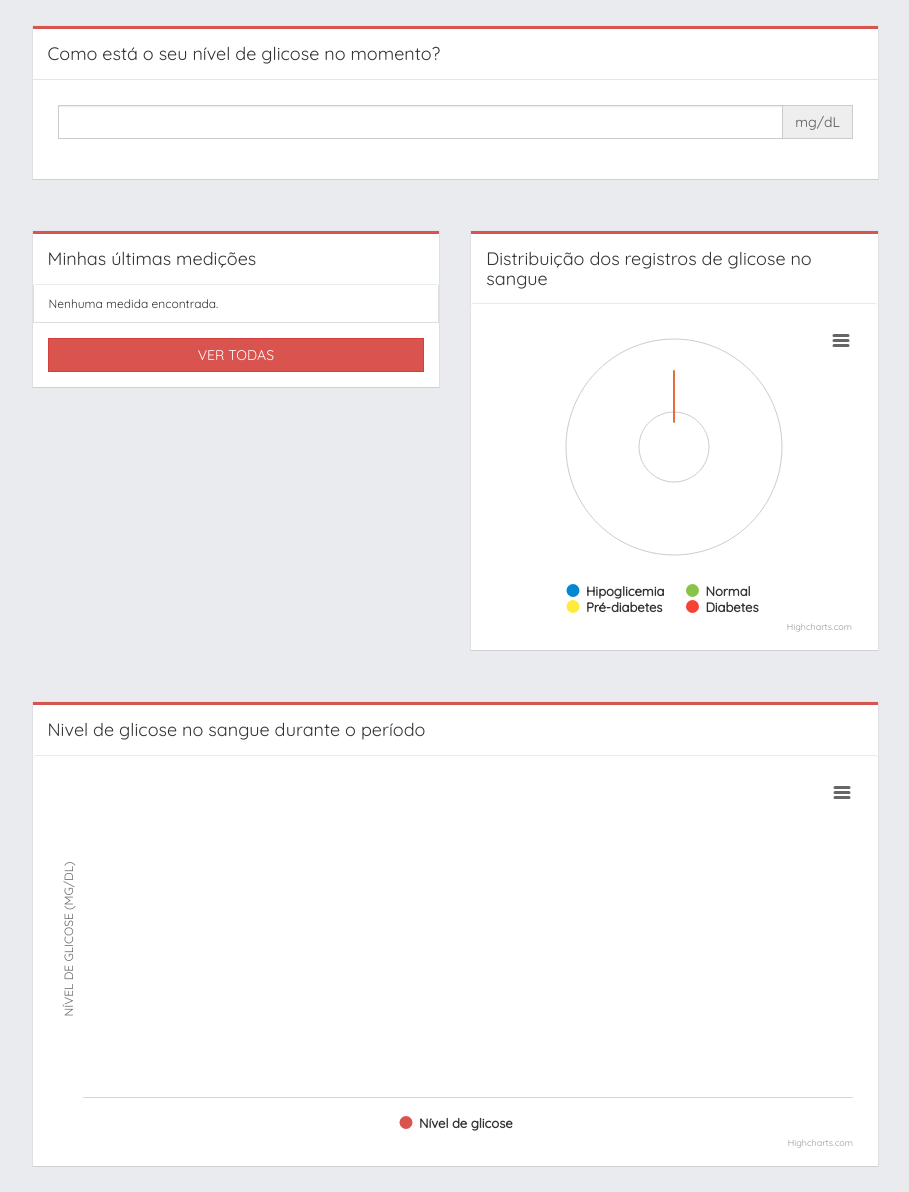
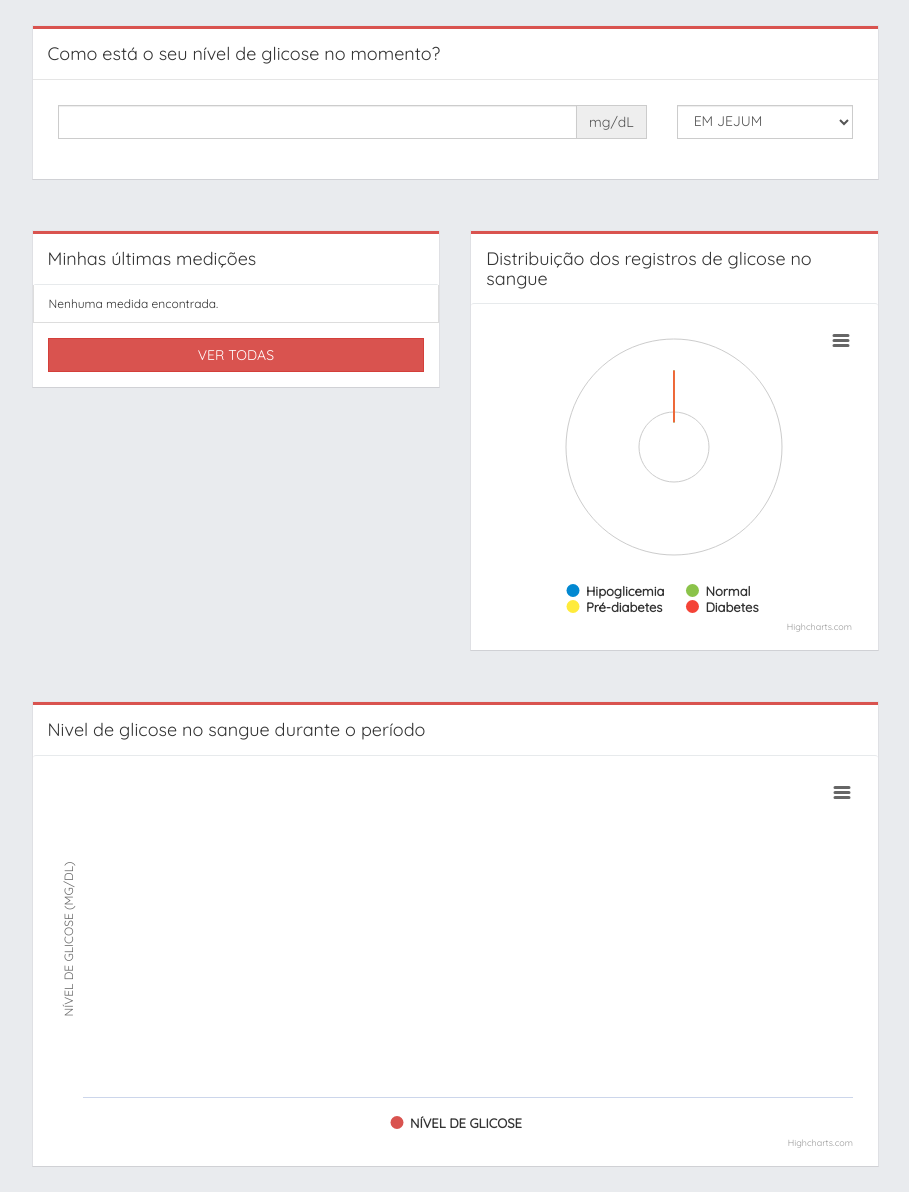
Before and after one commit to weynelucas/GlucoseMonitor, a Django app: page /measures/ in a window 1280 px wide. Shown: the whole page, without its empty margins (331-1240 px from the left). Run offline with Django 3.2, Linux system fonts and the light colour scheme; the visitor is signed in with stand-in values (Sample User, id 1); data that the repository does not hold is empty; some libraries are stand-ins or nearby versions.

Commit message:
Add measure_type field

```diff
--- a/GlucoseMonitor/static/css/bootstrap-custom.css
+++ b/GlucoseMonitor/static/css/bootstrap-custom.css
@@ -22,3 +22,7 @@
 .list-group-item:first-child {
     border-top: none;
 }
+
+select.form-control {
+    text-transform: uppercase;
+}
--- a/measures/forms.py
+++ b/measures/forms.py
@@ -10,12 +10,13 @@ attrs = {
 class GlucoseMeasureForm(forms.ModelForm):
     class Meta:
         model = GlucoseMeasure
-        fields = ['value', 'datetime', 'notes', 'user']
+        fields = ['value', 'datetime', 'notes', 'measure_type', 'user']
         widgets = {
-            'value'   : forms.NumberInput(attrs=attrs),
-            'datetime': forms.DateTimeInput(attrs=attrs),
-            'notes'   : forms.Textarea(attrs=attrs),
-            'user'    : forms.HiddenInput()
+            'value'       : forms.NumberInput(attrs=attrs),
+            'datetime'    : forms.DateTimeInput(attrs=attrs),
+            'notes'       : forms.Textarea(attrs=attrs),
+            'measure_type': forms.Select(attrs=attrs),
+            'user'        : forms.HiddenInput()
         }
         labels = {
             'value'   : 'Valor',
--- a/measures/models.py
+++ b/measures/models.py
@@ -2,7 +2,12 @@ from django.db import models
 from django.contrib.auth.models import User
 
 class GlucoseMeasure(models.Model):
+    MEASURE_TYPES = (
+        ('FST', 'Em jejum'),
+        ('AFM', 'Após refeição'),
+    )
     value = models.DecimalField(null=False, blank=False, max_digits=5, decimal_places=2)
     datetime = models.DateTimeField(null=False, blank=False)
     notes = models.CharField(null=True, blank=True, max_length=140)
+    measure_type = models.CharField(null=False, blank=False, max_length=3, choices=MEASURE_TYPES, default='FST')
     user = models.ForeignKey(User, null=False, blank=False)
--- a/measures/static/measures/js/render_charts.js
+++ b/measures/static/measures/js/render_charts.js
@@ -81,8 +81,8 @@ function renderLineChart(data, labels) {
             }
         },
         series: [{
-            name: 'Nível de glicose',
+            name: 'NÍVEL DE GLICOSE',
             data: data,
-        }]
+        }],
     });
 }
--- a/measures/templates/measures/index.html
+++ b/measures/templates/measures/index.html
@@ -21,10 +21,21 @@
 <form class="form-box" action="." method="post">{% csrf_token %}
     <h4 class="form-box-title">Como está o seu nível de glicose no momento?</h4>
     <div class="form-box-content">
-        <div class="form-group">
-            <div class="input-group">
-                {{ form.value }}
-                <span class="input-group-addon">mg/dL</span>
+        <div class="row">
+            <div class="col-xs-7 col-sm-9 col-md-9">
+                <div class="form-group">
+                    <div class="input-group">
+                        {{ form.value }}
+                        <span class="input-group-addon">mg/dL</span>
+                    </div>
+                </div>
+            </div>
+            <div class="col-xs-5 col-sm-3 col-md-3">
+                <div class="form-group">
+                    <div class="input-group  fill-parent">
+                        {{ form.measure_type }}
+                    </div>
+                </div>
             </div>
         </div>
         <input type="hidden" name="datetime">
--- a/measures/views.py
+++ b/measures/views.py
@@ -19,7 +19,7 @@ def index(request):
     else:
         form = GlucoseMeasureForm()
 
-    # Genrerate query period
+    # Generate query period
     today = datetime.now()
     final_date   = datetime.combine(today, time.max)
     initial_date = datetime.combine(today - timedelta(days=30), time.min)
@@ -30,9 +30,13 @@ def index(request):
         datetime__lte = final_date
     ).order_by('-datetime')
 
+    # Measure type queryset separation
+    fst_queryset = queryset.filter(measure_type='FST')
+    afm_queryset = queryset.filter(measure_type='AFM')
+
     # Projections data
-    values    = list(queryset.reverse().values_list('value', flat=True))
-    datetimes = list(queryset.reverse().values_list('datetime', flat=True))
+    values     = list(queryset.reverse().values_list('value', flat=True))
+    datetimes  = list(queryset.reverse().values_list('datetime', flat=True))
 
     # Context dict
     context = {
@@ -40,10 +44,10 @@ def index(request):
         'queryset': queryset,
         'last'    : queryset[:5],
         'distribution': {
-            'hypo': queryset.filter(value__lte=70).count(),
-            'norm': queryset.filter(value__gt=70, value__lte=100).count(),
-            'pre' : queryset.filter(value__gt=100, value__lte=126).count(),
-            'high': queryset.filter(value__gt=126).count(),
+            'hypo': fst_queryset.filter(value__lte=70).count() + afm_queryset.filter(value__lte=70).count(),
+            'norm': fst_queryset.filter(value__gt=70,  value__lte=100).count() + afm_queryset.filter(value__gt=70,  value__lte=140).count(),
+            'pre' : fst_queryset.filter(value__gt=100, value__lte=126).count() + afm_queryset.filter(value__gt=140, value__lte=200).count(),
+            'high': fst_queryset.filter(value__gt=126).count() + afm_queryset.filter(value__gt=200).count(),
         },
         'overlay': {
             'data'  : json.dumps(values,    cls=DecimalEncoder),
```
Also changed, not shown: measures/migrations/0002_glucosemeasure_measure_type.py (added).
